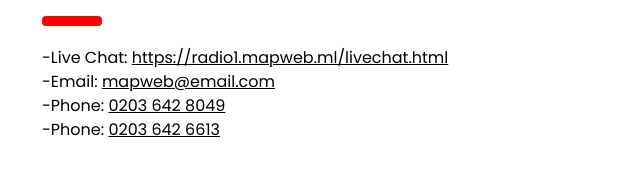
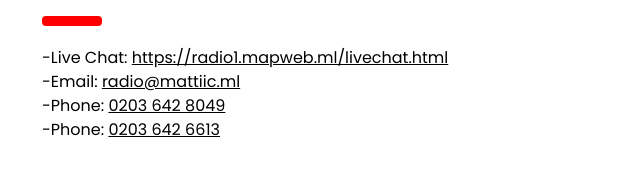
Before and after one commit to mapweb22/radio, a plain HTML site: page index.html in a window 1280 px wide. Shown: the part 1713-1893 px from the top of the page, 314-954 px from the left. Drawn offline with Linux system fonts and the light colour scheme.

Commit message:
Update index.html

```diff
--- a/index.html
+++ b/index.html
@@ -132,7 +132,7 @@ body {font-size:16px;}
   <div class="w3-container" id="contact" style="margin-top:75px">
     <h1 class="w3-xxxlarge w3-text-red"><b>Contact.</b></h1>
     <hr style="width:50px;border:5px solid red" class="w3-round">
-    <p>-Live Chat: <a href="https://radio1.mapweb.ml/livechat.html">https://radio1.mapweb.ml/livechat.html</a><br>-Email: <a href="mailto://mapweb@email.com">mapweb@email.com</a> <br>
+    <p>-Live Chat: <a href="https://radio1.mapweb.ml/livechat.html">https://radio1.mapweb.ml/livechat.html</a><br>-Email: <a href="mailto://radio@mattiic.ml">radio@mattiic.ml</a> <br>
          -Phone: <a href="tel:02036428049">0203 642 8049</a>
          <br>
          -Phone: <a href="tel:02036426613">0203 642 6613</a>
```
